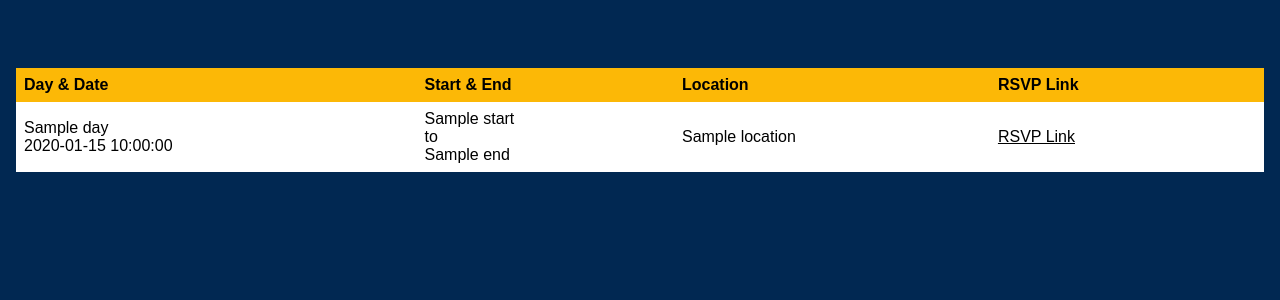
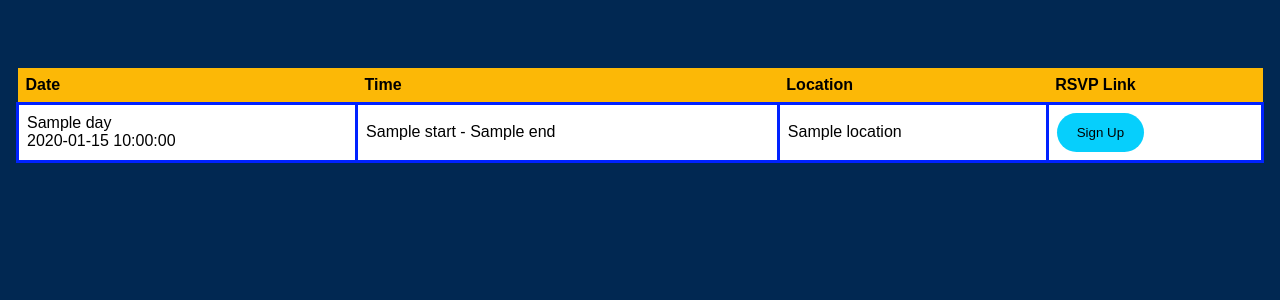
Before and after one commit to TaebForAssembly/taeb_server, a Flask app: template api/templates/information/canvassing_table.html in a window 1280 px wide. Shown: the part 179-479 px from the top of the page. Run offline with Flask 3, Linux system fonts and the light colour scheme; the template is opened without the code that fills it: most values are stand-ins (such as "Sample title", 1, 10 or a date in 2020); parts of the project's set-up code (start-up, migrations or seed data) failed here and were passed over.

Commit message:
updated phone-banking and canvassing visuals

```diff
--- a/api/static/css/page.css
+++ b/api/static/css/page.css
@@ -21,7 +21,7 @@
 }
 
 button, input[type=submit] {
-  background-color: #FCB806;
+  background-color: #fcba06;
   color: black;
   border: none;
   padding: 0.75rem 1.25rem;
@@ -29,6 +29,19 @@ button, input[type=submit] {
   transition: background-color 0.1s;
   cursor: pointer;
 }
+
+.rsvp {
+  background-color: #06cffc;
+  color: black;
+  border: none;
+  padding: 0.75rem 1.25rem;
+  border-radius: 2rem;
+  transition: background-color 0.1s;
+  cursor: pointer;
+}
+
+
+
 button.partial, input[type=submit].partial {
   border-radius: 0 1rem 1rem 0;
 }
@@ -156,7 +169,9 @@ a:hover {
 .content table {
   width: 100%;
 }
-
+td {
+   border: 3px solid rgb(0, 34, 255);
+}
 table {
   border-collapse: collapse;
   width: 100%;
--- a/api/templates/information/canvassing_table.html
+++ b/api/templates/information/canvassing_table.html
@@ -5,27 +5,36 @@
   <h1>{% block title %}View Canvassing{% endblock %}</h1>
 {% endblock %}
 
+
+
+
 {% block page_content %}
 {% if canvassing_events %}
   <div class="content wide">
     <table>
+    <script>
+      function openSignUpForm(url)
+      {
+        window.open(url, "_blank")
+      }
+    </script>
     <thead>
       <tr>
-        <th>Day & Date</th>
-        <th>Start & End</th>
+        <th>Date</th>
+        <th>Time</th>
         <th>Location</th>
         <th>RSVP Link</th>
-        <th></th>
       </tr>
     </thead>
     <tbody>
       {% for canvassing_event in canvassing_events %}
         <tr>
           <td>{{canvassing_event.day}}<br>{{canvassing_event.date}}</td>
-          <td>{{canvassing_event.start}}<br>to<br>{{canvassing_event.end}}</td>
+          <td>{{canvassing_event.start}} - {{canvassing_event.end}}</td>
           <td>{{canvassing_event.location}}</td>
-          <td><a href={{canvassing_event.rsvp}}>RSVP Link</a></td>
-          <td></td>
+          <td>
+              <button class="rsvp" onclick="openSignUpForm('{{canvassing_event.rsvp}}');">Sign Up</button>
+          </td>
         </tr>
       {% endfor %}
     </tbody>
```
Also changed, not shown: api/templates/information/phone_banking_table.html (+12 -6 lines), api/view.py (+31 -2 lines).
